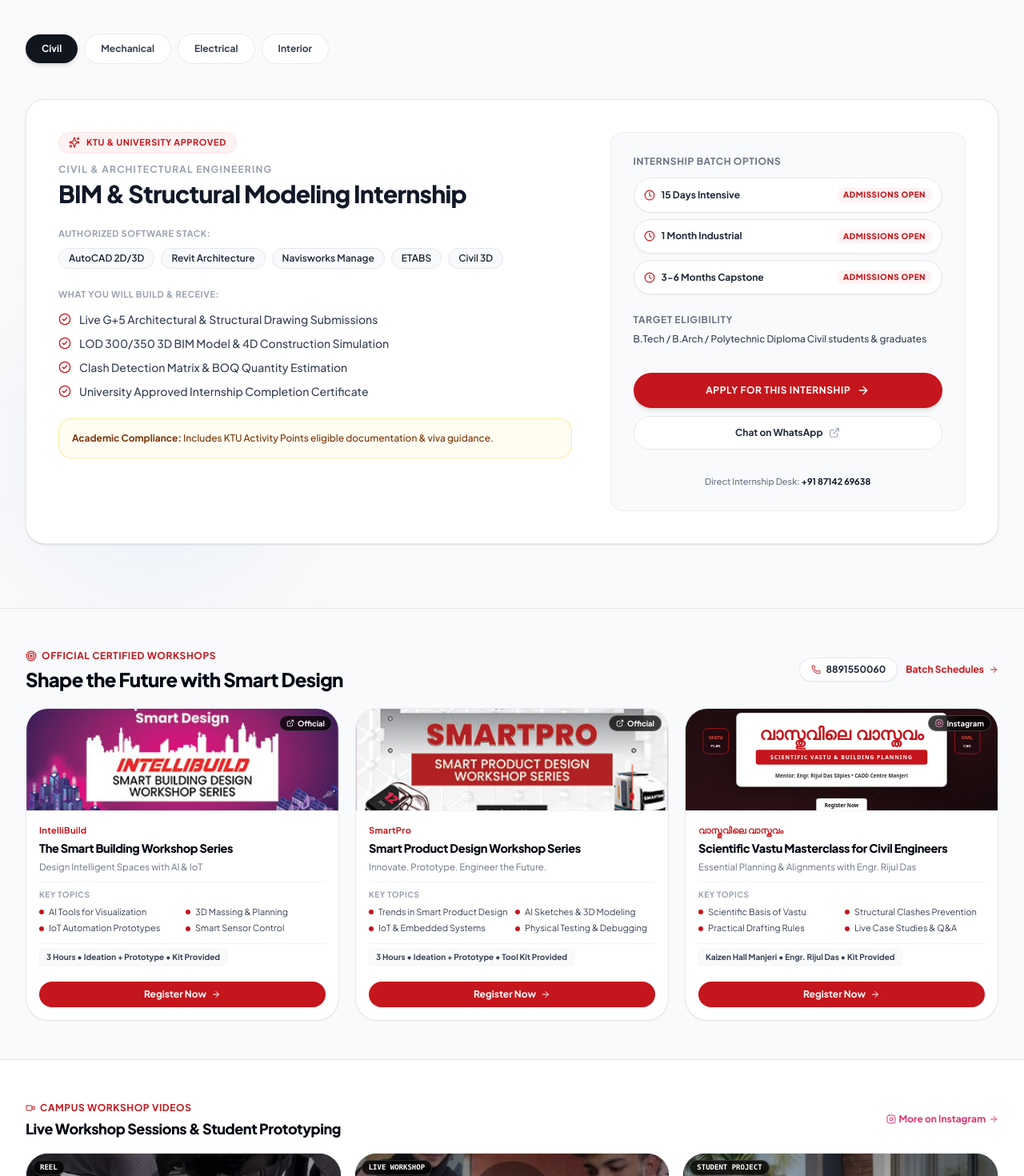
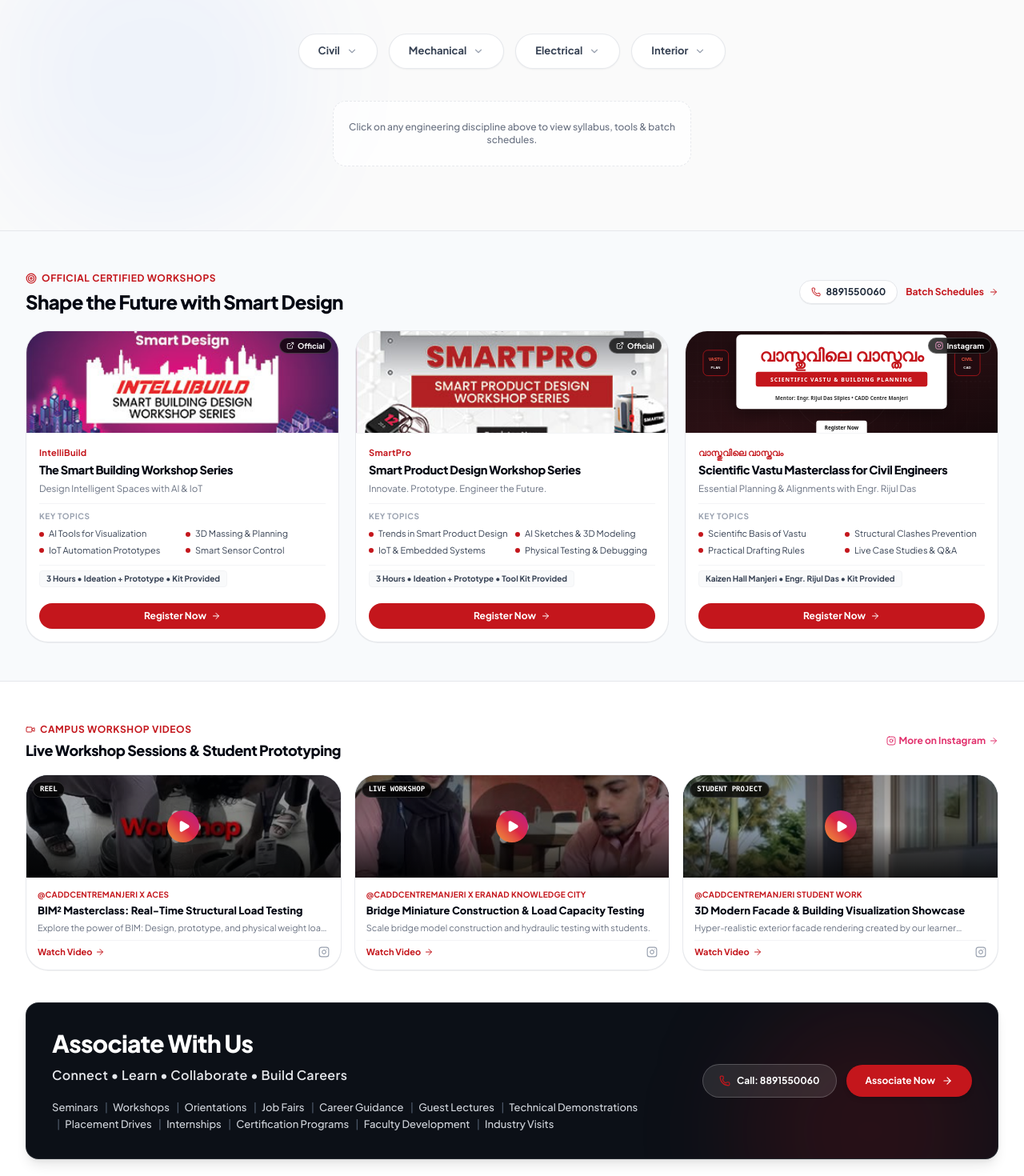
Before and after one commit to shehalmalik-commits/CADD, a React (Vite) app: page / in a window 1280 px wide. Shown: the part 7000-8470 px from the top of the page at 80% size. Built offline with nearby package versions, Linux system fonts and the light colour scheme; a web font is replaced by a local one.

Commit message:
feat(associate): replace workshop banner with Associate With Us section from reference image

```diff
--- a/src/components/finbiz/BlogFinbiz.jsx
+++ b/src/components/finbiz/BlogFinbiz.jsx
@@ -360,37 +360,57 @@
           </div>
 
         {/* ========================================================= */}
-        {/* BOTTOM COMMUNITY CALLOUT                                   */}
+        {/* ASSOCIATE WITH US BANNER (FROM IMAGE 2)                   */}
         {/* ========================================================= */}
-        <div className="p-4 sm:p-5 rounded-xl bg-white border border-gray-200 shadow-2xs flex flex-col md:flex-row items-center justify-between gap-3 text-left">
-          <div className="flex items-center gap-3">
-            <div className="w-10 h-10 rounded-lg bg-red-50 border border-red-100 flex items-center justify-center text-[#C4161C] shrink-0">
-              <Award className="w-5 h-5" />
-            </div>
-            <div>
-              <h4 className="text-xs sm:text-sm font-bold text-gray-950">
-                Host a CADD &amp; BIM Technical Workshop at Your College?
+        <div className="p-6 sm:p-8 rounded-2xl bg-[#0C1017] text-white border border-white/10 shadow-lg text-left relative overflow-hidden">
+          {/* Subtle ambient volumetric glow */}
+          <div className="absolute top-0 right-0 w-80 h-80 bg-[#C4161C]/15 rounded-full blur-3xl pointer-events-none" />
+
+          <div className="relative z-10 flex flex-col lg:flex-row lg:items-center lg:justify-between gap-6">
+            <div className="space-y-2.5 max-w-3xl">
+              <h4 className="text-2xl sm:text-3xl font-black text-white tracking-tight">
+                Associate With Us
               </h4>
-              <p className="text-[11px] text-gray-500">
-                We partner with engineering colleges across Malappuram for hands-on software &amp; hardware testing symposiums.
+
+              <p className="text-sm sm:text-base font-semibold text-gray-200 tracking-wide">
+                Connect • Learn • Collaborate • Build Careers
               </p>
+
+              {/* 12 Programs & Engagements Strip */}
+              <div className="pt-2 text-xs sm:text-[13px] text-gray-300 font-medium leading-relaxed">
+                <span>Seminars</span> <span className="text-gray-600 px-1.5">|</span>
+                <span>Workshops</span> <span className="text-gray-600 px-1.5">|</span>
+                <span>Orientations</span> <span className="text-gray-600 px-1.5">|</span>
+                <span>Job Fairs</span> <span className="text-gray-600 px-1.5">|</span>
+                <span>Career Guidance</span> <span className="text-gray-600 px-1.5">|</span>
+                <span>Guest Lectures</span> <span className="text-gray-600 px-1.5">|</span>
+                <span>Technical Demonstrations</span> <span className="text-gray-600 px-1.5">|</span>
+                <span>Placement Drives</span> <span className="text-gray-600 px-1.5">|</span>
+                <span>Internships</span> <span className="text-gray-600 px-1.5">|</span>
+                <span>Certification Programs</span> <span className="text-gray-600 px-1.5">|</span>
+                <span>Faculty Development</span> <span className="text-gray-600 px-1.5">|</span>
+                <span>Industry Visits</span>
               </div>
             </div>
 
-          <div className="flex items-center gap-2.5 shrink-0 w-full md:w-auto">
+            {/* Direct Connect Action Buttons */}
+            <div className="flex flex-col sm:flex-row items-stretch sm:items-center gap-3 shrink-0">
               <a
                 href="tel:+918891550060"
-              className="w-full sm:w-auto text-center px-3.5 py-1.5 rounded-lg border border-gray-300 text-xs font-bold text-gray-800 transition-colors"
+                className="inline-flex items-center justify-center gap-2 px-5 py-3 rounded-xl bg-white/10 hover:bg-white/20 border border-white/20 text-white text-xs font-bold transition-all"
               >
-              Call: 8891550060
+                <Phone className="w-3.5 h-3.5 text-[#C4161C]" />
+                <span>Call: 8891550060</span>
               </a>
               <button
                 type="button"
                 onClick={onOpenDemo}
-              className="w-full sm:w-auto text-center px-3.5 py-1.5 rounded-lg bg-[#C4161C] hover:bg-[#a51217] text-xs font-bold text-white shadow-2xs transition-colors cursor-pointer"
+                className="inline-flex items-center justify-center gap-2 px-6 py-3 rounded-xl bg-[#C4161C] hover:bg-[#a51217] text-white text-xs font-bold shadow-md transition-all cursor-pointer active:scale-97"
               >
-              Enquire Admissions
+                <span>Associate Now</span>
+                <ArrowRight className="w-3.5 h-3.5" />
               </button>
+            </div>
           </div>
         </div>
 
--- a/src/components/finbiz/InternshipsFinbiz.jsx
+++ b/src/components/finbiz/InternshipsFinbiz.jsx
@@ -12,6 +12,7 @@
   Cpu,
   Compass,
   PhoneCall,
+  ChevronDown,
   ChevronRight,
   ExternalLink,
   GraduationCap
@@ -112,9 +113,13 @@
 ];
 
 export default function InternshipsFinbiz({ onOpenDemo }) {
-  const [activeTrack, setActiveTrack] = useState(INTERNSHIP_TRACKS[0].id);
+  const [activeTrack, setActiveTrack] = useState(null);
 
-  const currentTrack = INTERNSHIP_TRACKS.find(t => t.id === activeTrack) || INTERNSHIP_TRACKS[0];
+  const currentTrack = activeTrack ? INTERNSHIP_TRACKS.find(t => t.id === activeTrack) : null;
+
+  const handleTrackClick = (trackId) => {
+    setActiveTrack(prev => (prev === trackId ? null : trackId));
+  };
 
   return (
     <section id="internships" className="pt-8 sm:pt-10 pb-14 sm:pb-20 bg-[#FAFAFA] select-none border-t border-gray-100 relative overflow-hidden">
@@ -176,31 +181,46 @@
           })}
         </div>
 
-        {/* Track Selection Tabs */}
-        <div className="flex items-center gap-2 overflow-x-auto pb-3 mb-8 no-scrollbar">
+        {/* Track Selection Tabs - Centered */}
+        <div className="flex flex-wrap items-center justify-center gap-2.5 sm:gap-3.5 pb-2 mb-8">
           {INTERNSHIP_TRACKS.map((track) => {
             const isActive = track.id === activeTrack;
             return (
               <button
                 key={track.id}
                 type="button"
-                onClick={() => setActiveTrack(track.id)}
-                className={`px-4 sm:px-5 py-2.5 rounded-full text-xs font-bold whitespace-nowrap transition-all cursor-pointer ${
+                onClick={() => handleTrackClick(track.id)}
+                className={`px-5 sm:px-6 py-2.5 sm:py-3 rounded-full text-xs sm:text-[13px] font-bold whitespace-nowrap transition-all cursor-pointer shadow-xs active:scale-97 flex items-center gap-2 ${
                   isActive
-                    ? 'bg-[#11161E] text-white shadow-md'
-                    : 'bg-white text-gray-700 hover:text-black border border-gray-200/80 hover:border-gray-300'
+                    ? 'bg-[#11161E] text-white shadow-md ring-2 ring-[#C4161C]/30'
+                    : 'bg-white text-gray-700 hover:text-black hover:bg-gray-50 border border-gray-200/90 hover:border-gray-300'
                 }`}
               >
-                {track.discipline.split('&')[0].trim()}
+                <span>{track.discipline.split('&')[0].trim()}</span>
+                <ChevronDown
+                  className={`w-3.5 h-3.5 transition-transform duration-200 ${
+                    isActive ? 'rotate-180 text-white' : 'text-gray-400'
+                  }`}
+                />
               </button>
             );
           })}
         </div>
 
-        {/* Selected Track Detailed Showcase Card */}
-        <div className="bg-white rounded-3xl border border-gray-200/80 shadow-sm overflow-hidden text-left transition-all">
-          <div className="p-6 sm:p-8 lg:p-10">
-            <div className="grid grid-cols-1 lg:grid-cols-12 gap-8 lg:gap-12 items-start">
+        {/* When no track is active, show clean prompt */}
+        {!currentTrack && (
+          <div className="text-center py-6 px-4 bg-white/70 rounded-2xl border border-dashed border-gray-200/90 max-w-md mx-auto">
+            <p className="text-xs text-gray-500 font-medium">
+              Click on any engineering discipline above to view syllabus, tools &amp; batch schedules.
+            </p>
+          </div>
+        )}
+
+        {/* Selected Track Detailed Showcase Card (Appears ONLY when clicked) */}
+        {currentTrack && (
+          <div className="bg-white rounded-3xl border border-gray-200/80 shadow-sm overflow-hidden text-left transition-all animate-in fade-in zoom-in-95 duration-200">
+            <div className="p-6 sm:p-8 lg:p-10">
+              <div className="grid grid-cols-1 lg:grid-cols-12 gap-8 lg:gap-12 items-start">
 
               {/* Left Details (7 cols) */}
               <div className="lg:col-span-7 space-y-6">
@@ -320,6 +340,7 @@
             </div>
           </div>
         </div>
+      )}
 
       </div>
     </section>
```
Lines whose indentation alone changed are shown as unchanged.
